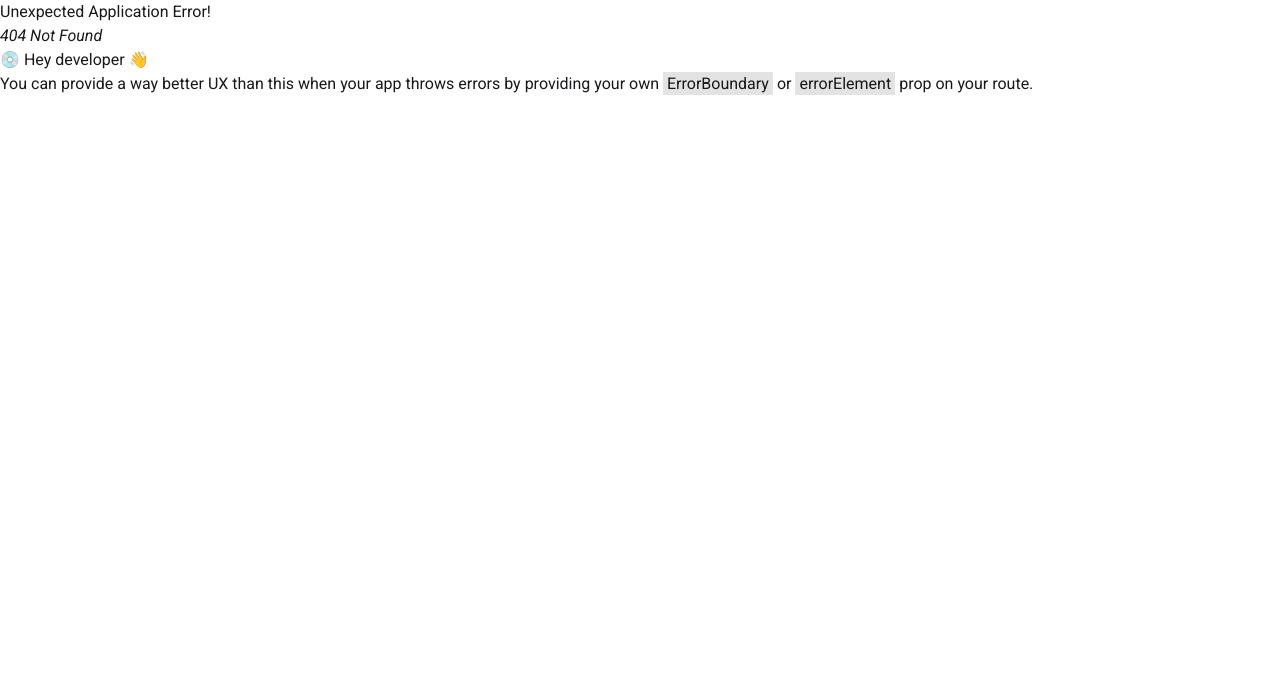
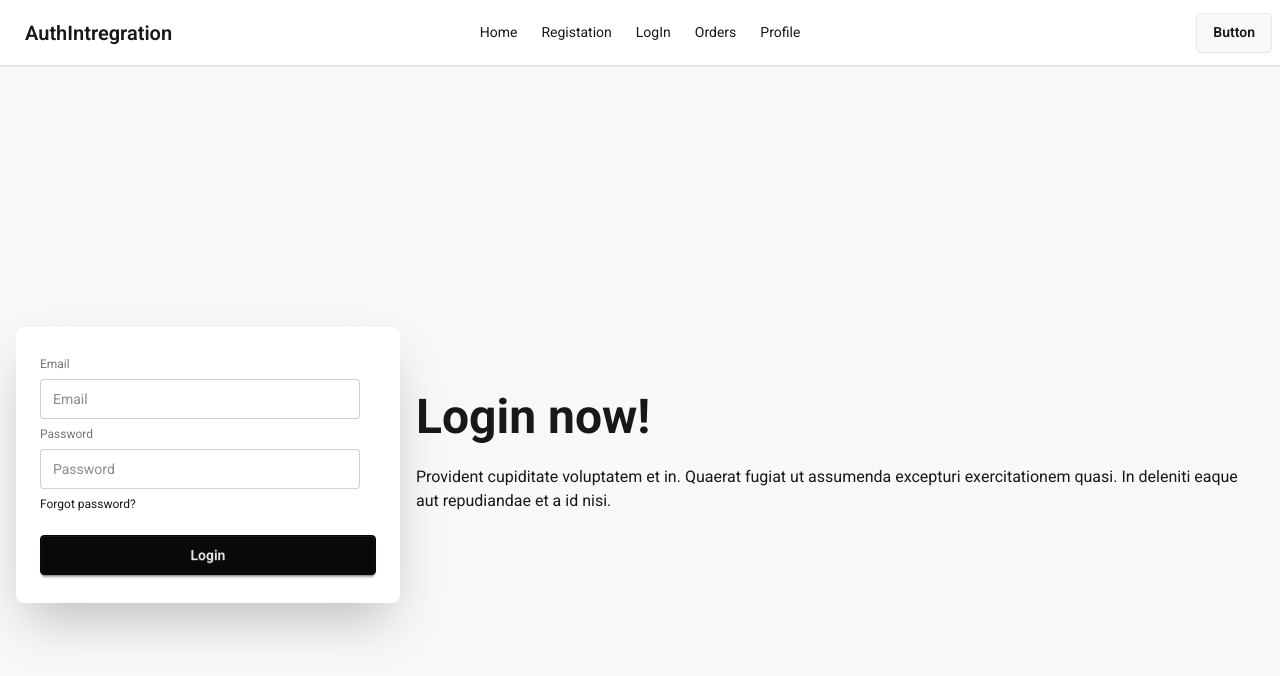
Before and after one commit to asik247/login-systerm-with-authProvider-, a React (Vite) app: page /login in a window 1280 px wide. Before the commit this address had no page. Shown: the top 676 px of the page. Built offline with nearby package versions, Linux system fonts and the light colour scheme.

Commit message:
login design

```diff
--- /dev/null
+++ b/src/Components/LogIn/LogIn.jsx
@@ -0,0 +1,33 @@
+import React from 'react';
+
+const LogIn = () => {
+    return (
+        <div>
+            <div className="hero bg-base-200 min-h-screen">
+  <div className="hero-content flex-col lg:flex-row-reverse">
+    <div className="text-center lg:text-left">
+      <h1 className="text-5xl font-bold">Login now!</h1>
+      <p className="py-6">
+        Provident cupiditate voluptatem et in. Quaerat fugiat ut assumenda excepturi exercitationem
+        quasi. In deleniti eaque aut repudiandae et a id nisi.
+      </p>
+    </div>
+    <div className="card bg-base-100 w-full max-w-sm shrink-0 shadow-2xl">
+      <div className="card-body">
+        <fieldset className="fieldset">
+          <label className="label">Email</label>
+          <input type="email" className="input" placeholder="Email" />
+          <label className="label">Password</label>
+          <input type="password" className="input" placeholder="Password" />
+          <div><a className="link link-hover">Forgot password?</a></div>
+          <button className="btn btn-neutral mt-4">Login</button>
+        </fieldset>
+      </div>
+    </div>
+  </div>
+</div>
+        </div>
+    );
+};
+
+export default LogIn;
--- a/src/Routes/Routex.jsx
+++ b/src/Routes/Routex.jsx
@@ -2,12 +2,13 @@
 import Root from "../Root/Root";
 import Home from "../Components/HomePage/Home";
 import Registation from "../Components/Registation/Registation";
+import LogIn from "../Components/LogIn/LogIn";
 
 const router = createBrowserRouter([
     {path:'/',Component:Root,children:[
         {index:true,Component:Home},
         {path:'registation',Component:Registation},
-        {path:'registation',Component:''},
+        {path:'login',Component:LogIn},
         {path:'registation',Component:''},
         {path:'registation',Component:''},
         {path:'registation',Component:''},
```
